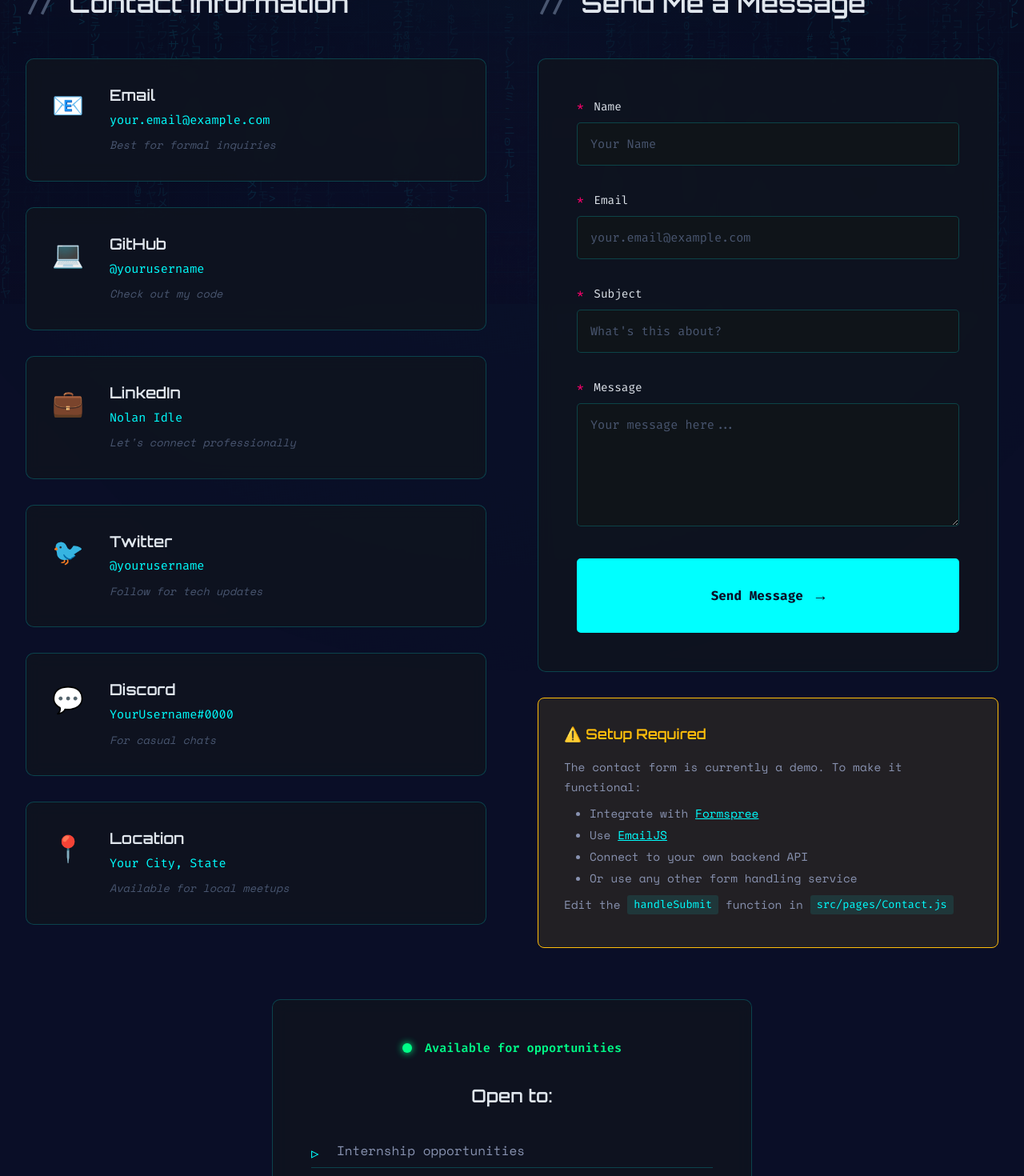
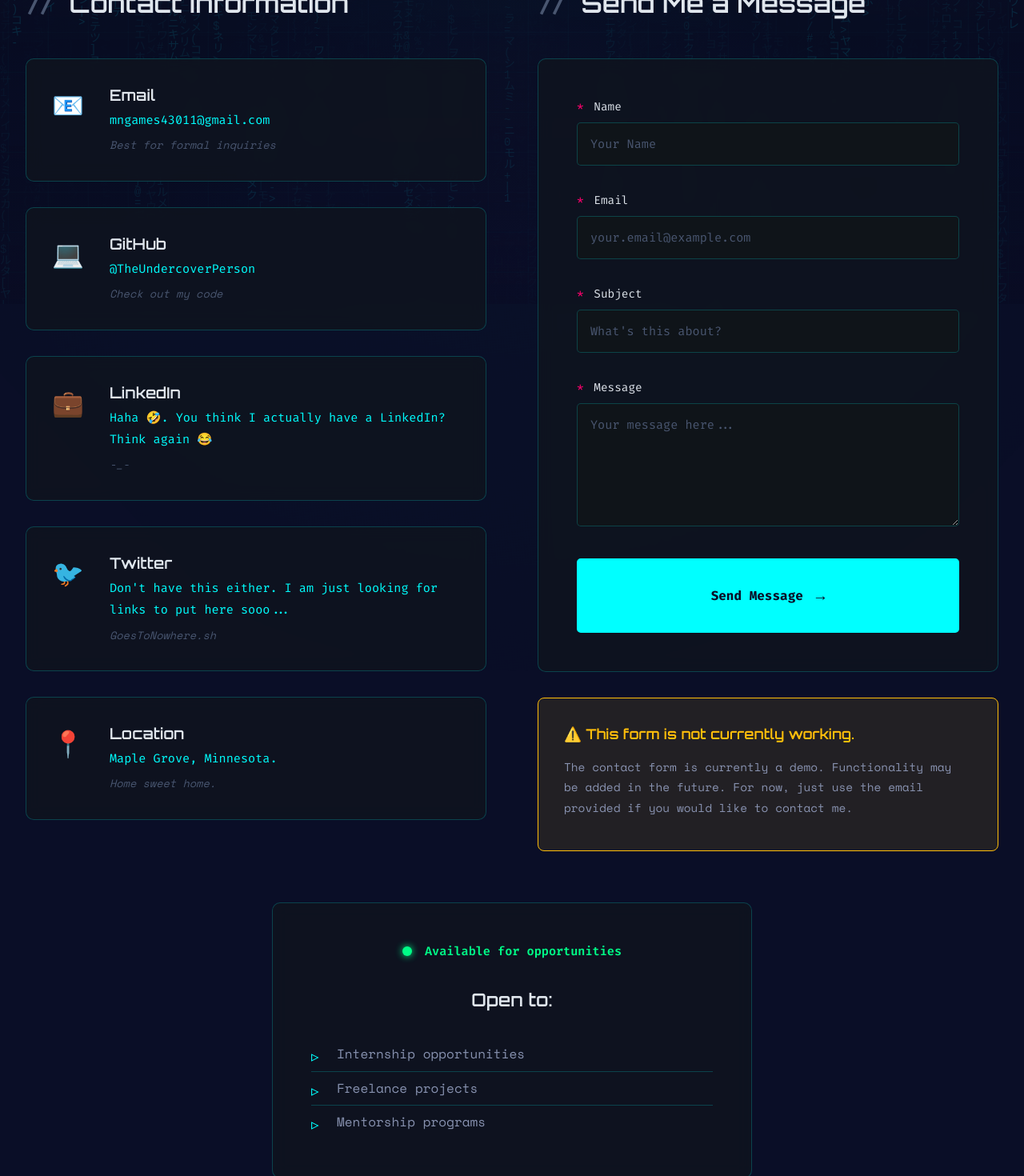
Before and after one commit to FoundationINCCorporateTeam/Nolan-Profile, a React (Create React App) app: page /contact in a window 1280 px wide. Shown: the part 420-1890 px from the top of the page at 80% size. Built offline with nearby package versions, Linux system fonts and the light colour scheme; the HTML template or start-up script is replaced by a standard one.

Commit message:
Update contact information and form functionality note
Updated contact information and removed placeholders. Modified the contact form note to clarify its current functionality.

```diff
--- a/src/pages/Contact.js
+++ b/src/pages/Contact.js
@@ -72,30 +72,30 @@ function Contact() {
 
           <div className="contact-methods">
             {/* PLACEHOLDER: Add your actual contact information */}
-            <a href="mailto:your.email@example.com" className="contact-method">
+            <a href="mailto:mngames43011@gmail.com" className="contact-method">
               <div className="method-icon">📧</div>
               <div className="method-content">
                 <h3 className="method-title">Email</h3>
-                <p className="method-value">your.email@example.com</p>
+                <p className="method-value">mngames43011@gmail.com</p>
                 <span className="method-hint">Best for formal inquiries</span>
               </div>
             </a>
 
-            <a href="https://github.com/yourusername" target="_blank" rel="noopener noreferrer" className="contact-method">
+            <a href="https://github.com/TheUndercoverPerson" target="_blank" rel="noopener noreferrer" className="contact-method">
               <div className="method-icon">💻</div>
               <div className="method-content">
                 <h3 className="method-title">GitHub</h3>
-                <p className="method-value">@yourusername</p>
+                <p className="method-value">@TheUndercoverPerson</p>
                 <span className="method-hint">Check out my code</span>
               </div>
             </a>
 
-            <a href="https://linkedin.com/in/yourusername" target="_blank" rel="noopener noreferrer" className="contact-method">
+            <a href="#" target="_blank" rel="noopener noreferrer" className="contact-method">
               <div className="method-icon">💼</div>
               <div className="method-content">
                 <h3 className="method-title">LinkedIn</h3>
-                <p className="method-value">Nolan Idle</p>
-                <span className="method-hint">Let's connect professionally</span>
+                <p className="method-value">Haha 🤣. You think I actually have a LinkedIn? Think again 😂</p>
+                <span className="method-hint">-_-</span>
               </div>
             </a>
 
@@ -103,26 +103,17 @@ function Contact() {
               <div className="method-icon">🐦</div>
               <div className="method-content">
                 <h3 className="method-title">Twitter</h3>
-                <p className="method-value">@yourusername</p>
-                <span className="method-hint">Follow for tech updates</span>
+                <p className="method-value">Don't have this either. I am just looking for links to put here sooo...</p>
+                <span className="method-hint">GoesToNowhere.sh</span>
               </div>
             </a>
-
-            <div className="contact-method">
-              <div className="method-icon">💬</div>
-              <div className="method-content">
-                <h3 className="method-title">Discord</h3>
-                <p className="method-value">YourUsername#0000</p>
-                <span className="method-hint">For casual chats</span>
-              </div>
-            </div>
 
             <div className="contact-method">
               <div className="method-icon">📍</div>
               <div className="method-content">
                 <h3 className="method-title">Location</h3>
-                <p className="method-value">Your City, State</p>
-                <span className="method-hint">Available for local meetups</span>
+                <p className="method-value">Maple Grove, Minnesota.</p>
+                <span className="method-hint">Home sweet home.</span>
               </div>
             </div>
           </div>
@@ -219,15 +210,8 @@ function Contact() {
           </form>
 
           <div className="form-note">
-            <h3>⚠️ Setup Required</h3>
-            <p>The contact form is currently a demo. To make it functional:</p>
-            <ul>
-              <li>Integrate with <a href="https://formspree.io/" target="_blank" rel="noopener noreferrer">Formspree</a></li>
-              <li>Use <a href="https://www.emailjs.com/" target="_blank" rel="noopener noreferrer">EmailJS</a></li>
-              <li>Connect to your own backend API</li>
-              <li>Or use any other form handling service</li>
-            </ul>
-            <p>Edit the <code>handleSubmit</code> function in <code>src/pages/Contact.js</code></p>
+            <h3>⚠️ This form is not currently working.</h3>
+            <p>The contact form is currently a demo. Functionality may be added in the future. For now, just use the email provided if you would like to contact me.</p>
           </div>
         </div>
       </div>
@@ -241,10 +225,8 @@ function Contact() {
           <h3 className="availability-title">Open to:</h3>
           <ul className="availability-list">
             <li>Internship opportunities</li>
-            <li>Open source collaborations</li>
             <li>Freelance projects</li>
             <li>Mentorship programs</li>
-            <li>Hackathons and competitions</li>
           </ul>
         </div>
       </div>
```
